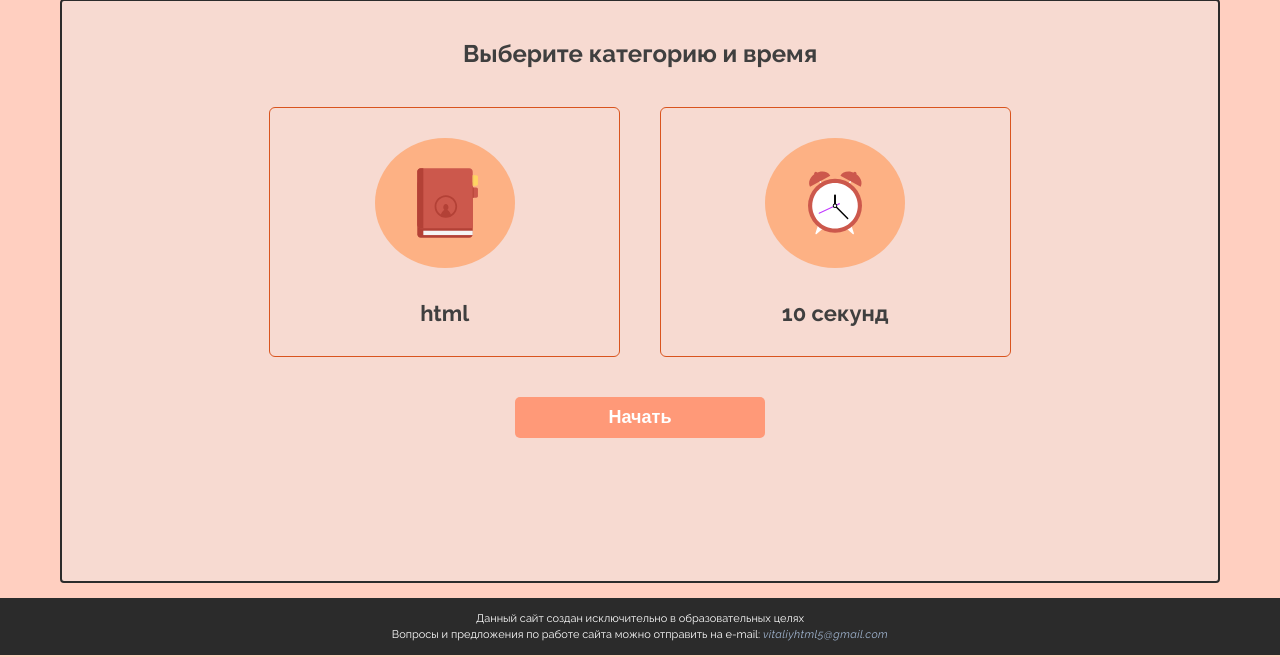
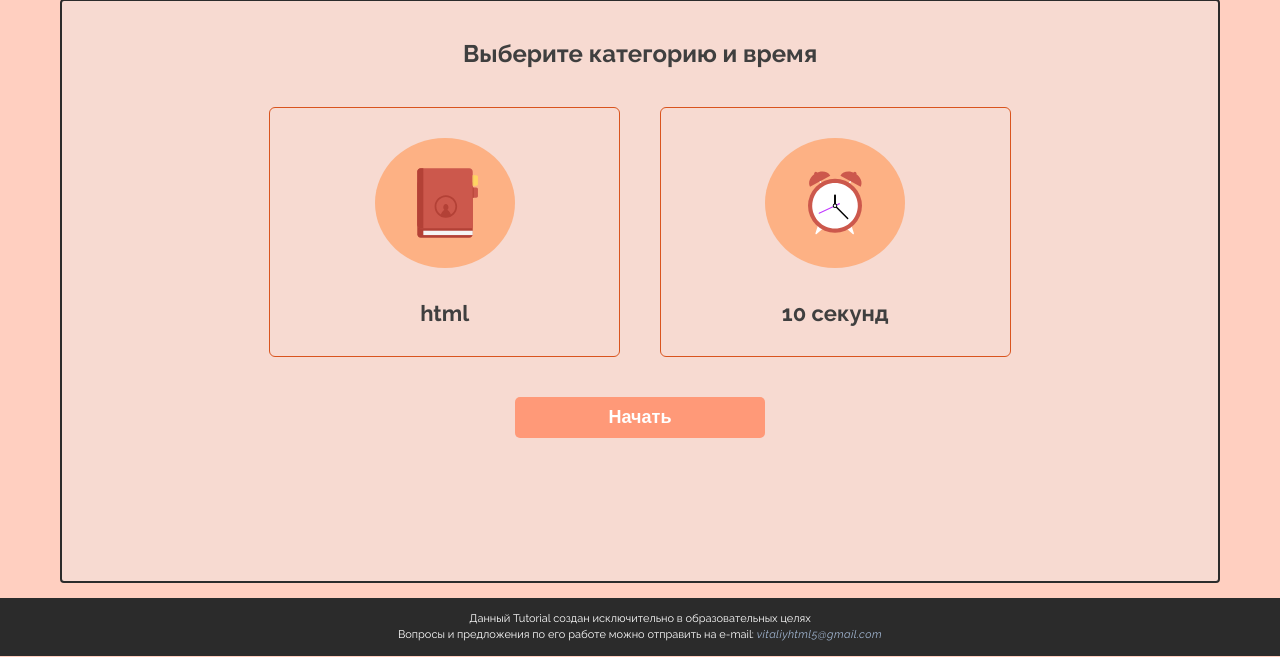
Before and after one commit to vitaliyhtml5/vitaliyhtml5.github.io, a PHP site: page /quiz/quick-test.html in a window 1280 px wide. Shown: the part 143-800 px from the top of the page. Run offline with PHP 8.4, Linux system fonts and the light colour scheme.

Commit message:
changed a text for footer

```diff
--- a/html/quiz/devtools-test.html
+++ b/html/quiz/devtools-test.html
@@ -70,7 +70,7 @@
 	<footer>
 		<div class="footer">
 			<div class="container">
-				<p class="footer__text">Данный сайт создан исключительно в образовательных целях<br>Вопросы и предложения по работе сайта можно отправить на e-mail: <span class="footer__text_email">vitaliyhtml5@gmail.com</span></p>
+				<p class="footer__text">Данный Tutorial создан исключительно в образовательных целях<br>Вопросы и предложения по его работе можно отправить на e-mail: <span class="footer__text_email">vitaliyhtml5@gmail.com</span></p>
 			</div>
 		</div>
 	</footer>
--- a/html/quiz/quick-test.html
+++ b/html/quiz/quick-test.html
@@ -81,7 +81,7 @@
 		<footer>
 			<div class="footer footer-test">
 				<div class="container">
-					<p class="footer__text">Данный сайт создан исключительно в образовательных целях<br>Вопросы и предложения по работе сайта можно отправить на e-mail: <span class="footer__text_email">vitaliyhtml5@gmail.com</span></p>
+					<p class="footer__text">Данный Tutorial создан исключительно в образовательных целях<br>Вопросы и предложения по его работе можно отправить на e-mail: <span class="footer__text_email">vitaliyhtml5@gmail.com</span></p>
 				</div>
 			</div>
 		</footer>
--- a/html/quiz/quiz.css
+++ b/html/quiz/quiz.css
@@ -224,7 +224,7 @@ a {
 	background-color: #2b2b2b;
 }
 .footer-test {
-	padding: 12.5px 10px;
+	padding: 13px 10px;
 }
 .footer__text_email {
 	color: #a2b7d3;
--- a/html/quiz/test1.html
+++ b/html/quiz/test1.html
@@ -323,7 +323,7 @@
 	<footer>
 		<div class="footer">
 			<div class="container">
-				<p class="footer__text">Данный сайт создан исключительно в образовательных целях<br>Вопросы и предложения по работе сайта можно отправить на e-mail: <span class="footer__text_email">vitaliyhtml5@gmail.com</span></p>
+				<p class="footer__text">Данный Tutorial создан исключительно в образовательных целях<br>Вопросы и предложения по его работе можно отправить на e-mail: <span class="footer__text_email">vitaliyhtml5@gmail.com</span></p>
 			</div>
 		</div>
 	</footer>
--- a/html/quiz/test2.html
+++ b/html/quiz/test2.html
@@ -323,7 +323,7 @@
 	<footer>
 		<div class="footer">
 			<div class="container">
-				<p class="footer__text">Данный сайт создан исключительно в образовательных целях<br>Вопросы и предложения по работе сайта можно отправить на e-mail: <span class="footer__text_email">vitaliyhtml5@gmail.com</span></p>
+				<p class="footer__text">Данный Tutorial создан исключительно в образовательных целях<br>Вопросы и предложения по его работе можно отправить на e-mail: <span class="footer__text_email">vitaliyhtml5@gmail.com</span></p>
 			</div>
 		</div>
 	</footer>
```
